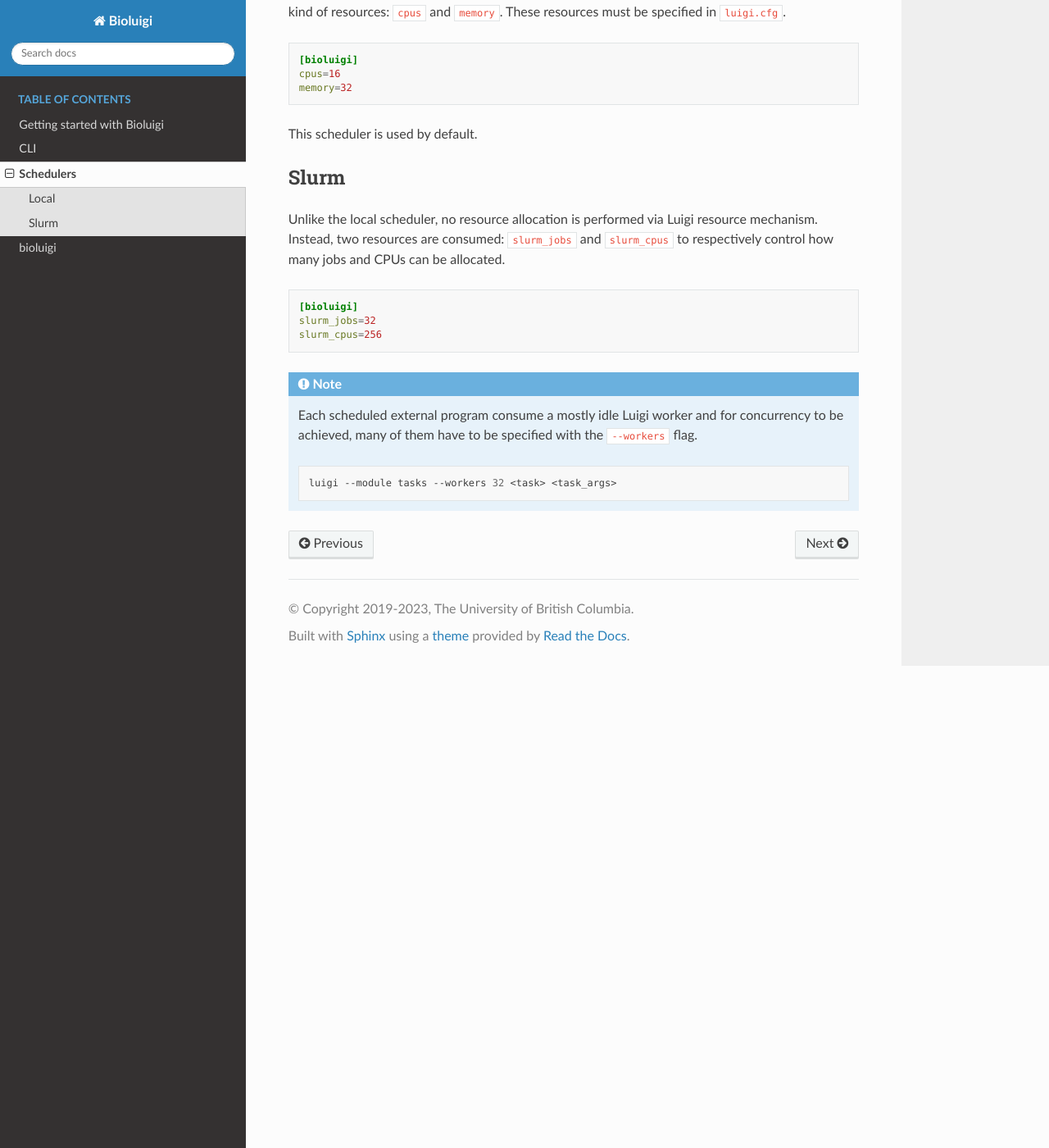
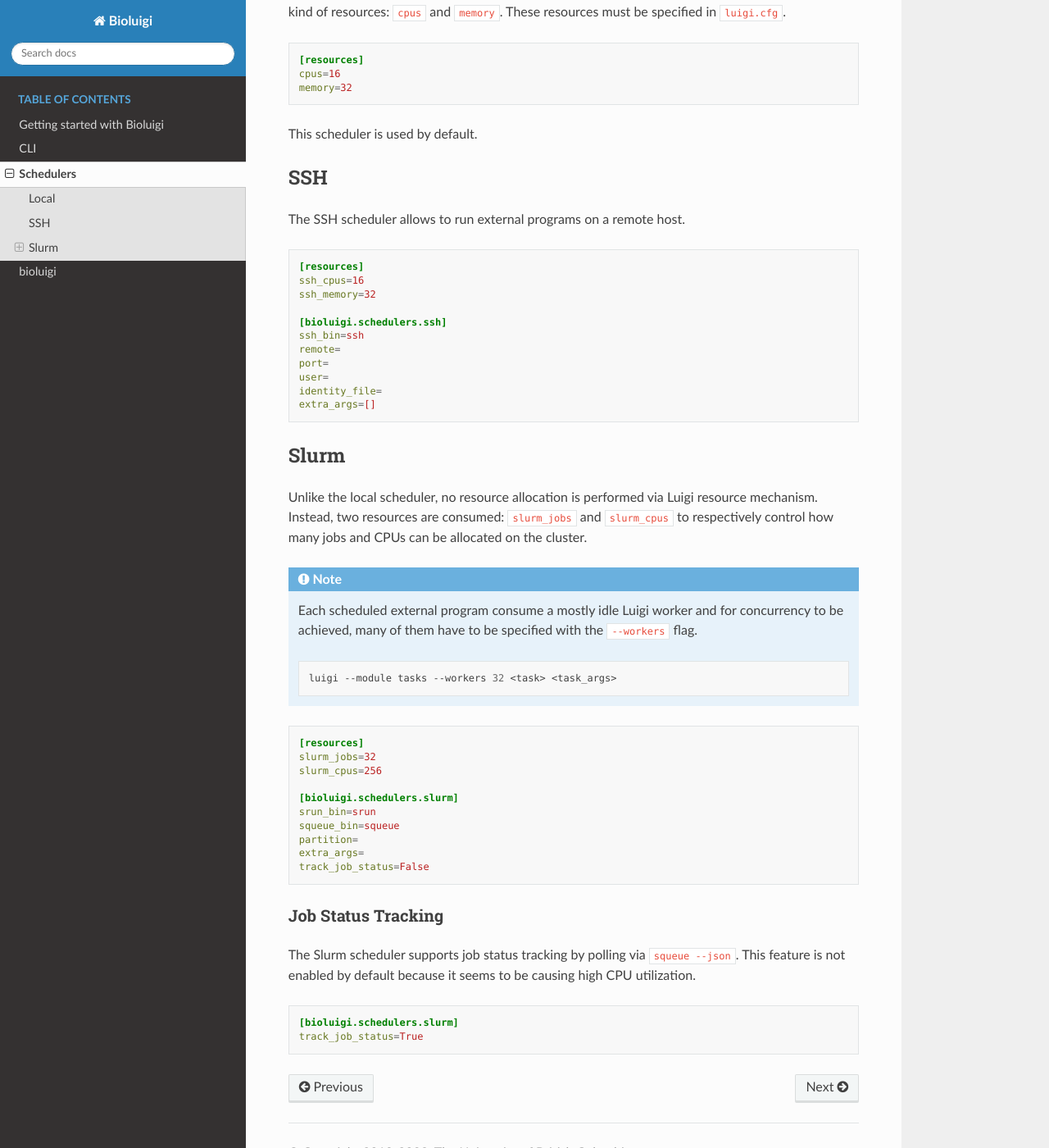
Before and after one commit to PavlidisLab/bioluigi, a Sphinx documentation site: the page built from docs/schedulers.rst, in a window 1280 px wide and 1400 px high, scrolled down 596 px. Shown: the whole window at 82% size. Built offline with Sphinx 7.4.7 and the Read the Docs theme 3.1.0, drawn with Linux system fonts in a browser that asks for light colours.

Commit message:
Update schedulers docs
Add an EditorConfig file.

```diff
--- a/docs/schedulers.rst
+++ b/docs/schedulers.rst
@@ -1,3 +1,4 @@
+==========
 Schedulers
 ==========
 
@@ -21,7 +22,7 @@
    bcftools.Annotate(scheduler='slurm')
 
 Local
------
+=====
 
 The local scheduler performs the execution within the context of a Luigi
 worker and consumes two kind of resources: ``cpus`` and ``memory``. These
@@ -29,24 +30,38 @@
 
 .. code-block:: ini
 
-   [bioluigi]
+   [resources]
    cpus=16
    memory=32
 
 This scheduler is used by default.
 
+SSH
+===
+
+The SSH scheduler allows to run external programs on a remote host.
+
+.. code-block:: ini
+
+    [resources]
+    ssh_cpus=16
+    ssh_memory=32
+
+    [bioluigi.schedulers.ssh]
+    ssh_bin=ssh
+    remote=
+    port=
+    user=
+    identity_file=
+    extra_args=[]
+
 Slurm
------
+=====
 
 Unlike the local scheduler, no resource allocation is performed via Luigi
 resource mechanism. Instead, two resources are consumed: ``slurm_jobs`` and
-``slurm_cpus`` to respectively control how many jobs and CPUs can be allocated.
-
-.. code-block:: ini
-
-   [bioluigi]
-   slurm_jobs=32
-   slurm_cpus=256
+``slurm_cpus`` to respectively control how many jobs and CPUs can be allocated
+on the cluster.
 
 .. note::
 
@@ -57,3 +72,28 @@
    .. code-block:: bash
 
       luigi --module tasks --workers 32 <task> <task_args>
+
+.. code-block:: ini
+
+   [resources]
+   slurm_jobs=32
+   slurm_cpus=256
+
+   [bioluigi.schedulers.slurm]
+   srun_bin=srun
+   squeue_bin=squeue
+   partition=
+   extra_args=
+   track_job_status=False
+
+Job Status Tracking
+-------------------
+
+The Slurm scheduler supports job status tracking by polling via ``squeue --json``.
+This feature is not enabled by default because it seems to be causing high CPU
+utilization.
+
+.. code-block:: ini
+
+    [bioluigi.schedulers.slurm]
+    track_job_status=True
```
Also changed, not shown: 2 other files.
